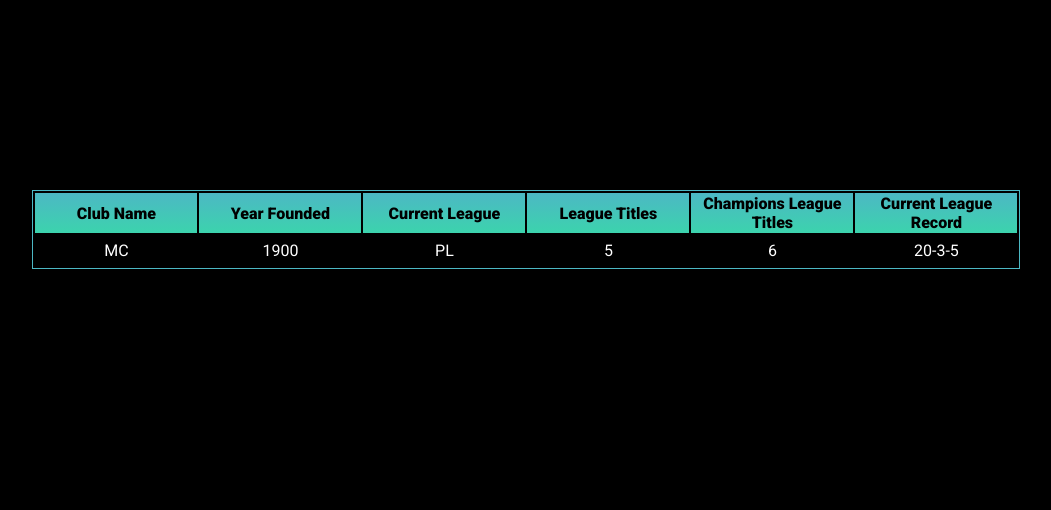
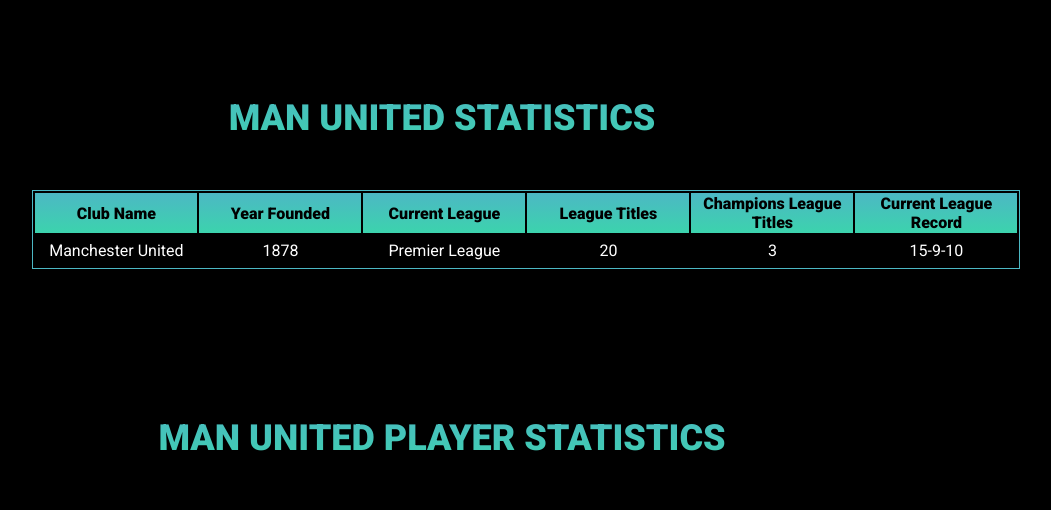
Before and after one commit to neel10i/soccerstatsproject2, a Flask app: template myapplication/templates/manunited.html in a window 1280 px wide. Shown: the part 50-560 px from the top of the page, without its empty margins (198-1249 px from the left). Run offline with Flask 2, Linux system fonts and the light colour scheme; the template is opened without the code that fills it, so the values that code supplies are empty; parts of the project's set-up code (start-up, migrations or seed data) failed here and were passed over; some libraries are stand-ins or nearby versions.

Commit message:
Update manunited.html

```diff
--- a/myapplication/templates/manunited.html
+++ b/myapplication/templates/manunited.html
@@ -18,6 +18,9 @@
         <h1>Manchester United</h1>
     </div>
 
+    <h1 class="text1">MAN UNITED STATISTICS</h1>
+    <h1 class="text2">MAN UNITED PLAYER STATISTICS</h1>
+
     <!-- creating a table where the header and datacells are manually entered-->
     <table class="teamTable">
         <tr>
@@ -29,12 +32,12 @@
             <th>Current League Record</th>
         </tr>
         <tr>
-            <td>MC</td>
-            <td>1900</td>
-            <td>PL</td>
-            <td>5</td>
-            <td>6</td>
-            <td>20-3-5</td>
+            <td>Manchester United</td>
+            <td>1878</td>
+            <td>Premier League</td>
+            <td>20</td>
+            <td>3</td>
+            <td>15-9-10</td>
         </tr>
 
     <table>
```
